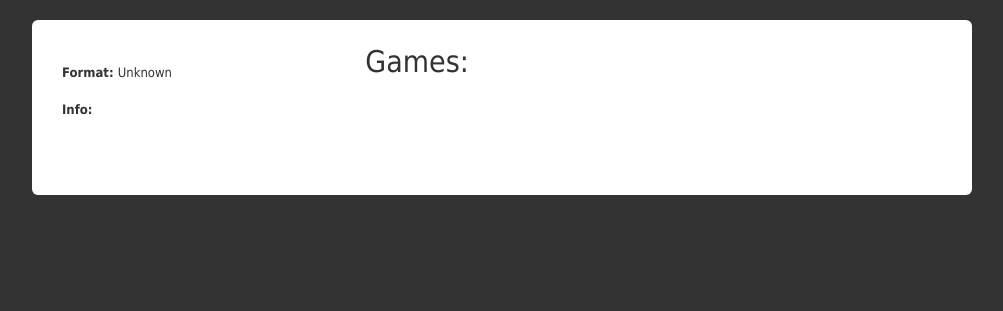
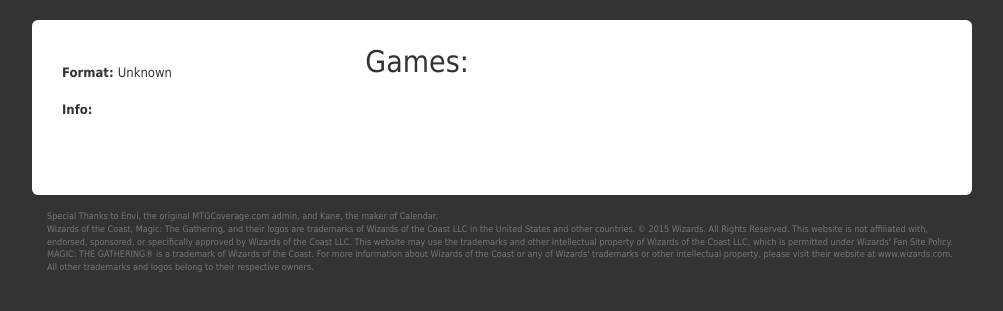
Before and after one commit to jaeiclee/mtgcoverage, a PHP site: page /deck.php?id=1 in a window 1280 px wide. Shown: the part 72-383 px from the top of the page, without its empty margins (138-1141 px from the left). Run offline with PHP 8.4, Linux system fonts and the light colour scheme; data that the repository does not hold is empty; some libraries are stand-ins or nearby versions.

Commit message:
Design changes 3

```diff
--- a/web/css/footer.css
+++ b/web/css/footer.css
@@ -8,6 +8,7 @@
 
 .footer {
   font-size: 9px;
+  color: #777;
 }
 
 .footer img {
```
